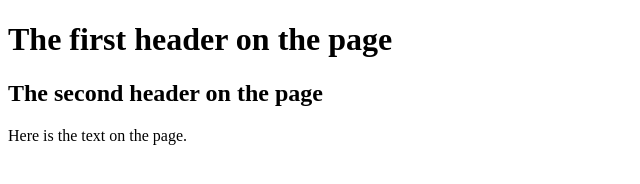
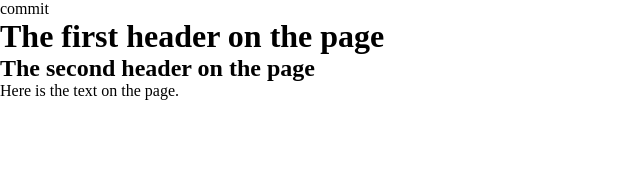
Before and after one commit to gluart/first-project, a plain HTML site: page index.html in a window 1280 px wide. Shown: the whole page, without its empty margins (0-640 px from the left). Drawn offline with Linux system fonts and the light colour scheme.

Commit message:
the-third-commit

```diff
--- a/index.html
+++ b/index.html
@@ -4,6 +4,7 @@
   <head>
     <meta charset="UTF-8">
     <meta name="viewport" content="width=device-width, initial-scale=1.0">
+    <link rel="stylesheet" href="style.css"
     <title>commit</title>
   </head>
 
--- a/style.css
+++ b/style.css
@@ -0,0 +1,5 @@
+* {
+  margin: 0;
+  padding: 0;
+  border: 0;
+}
```
